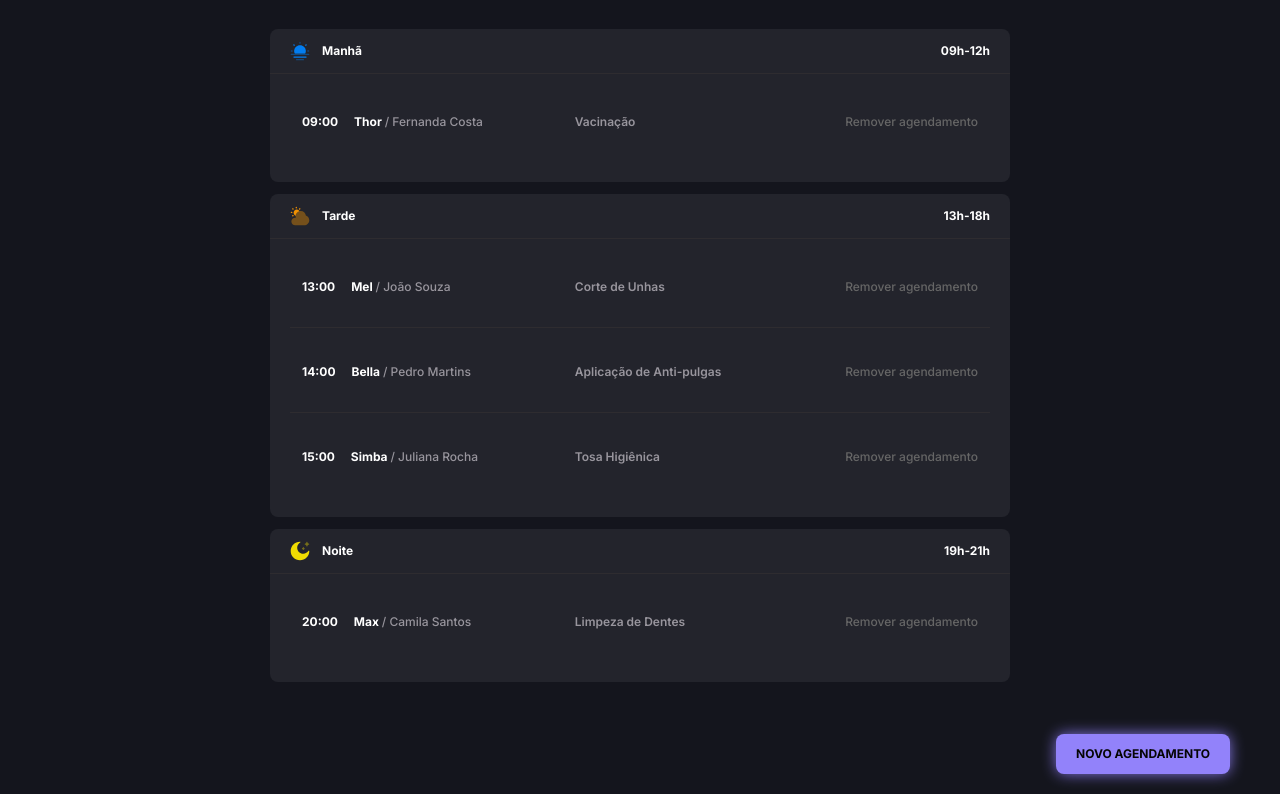
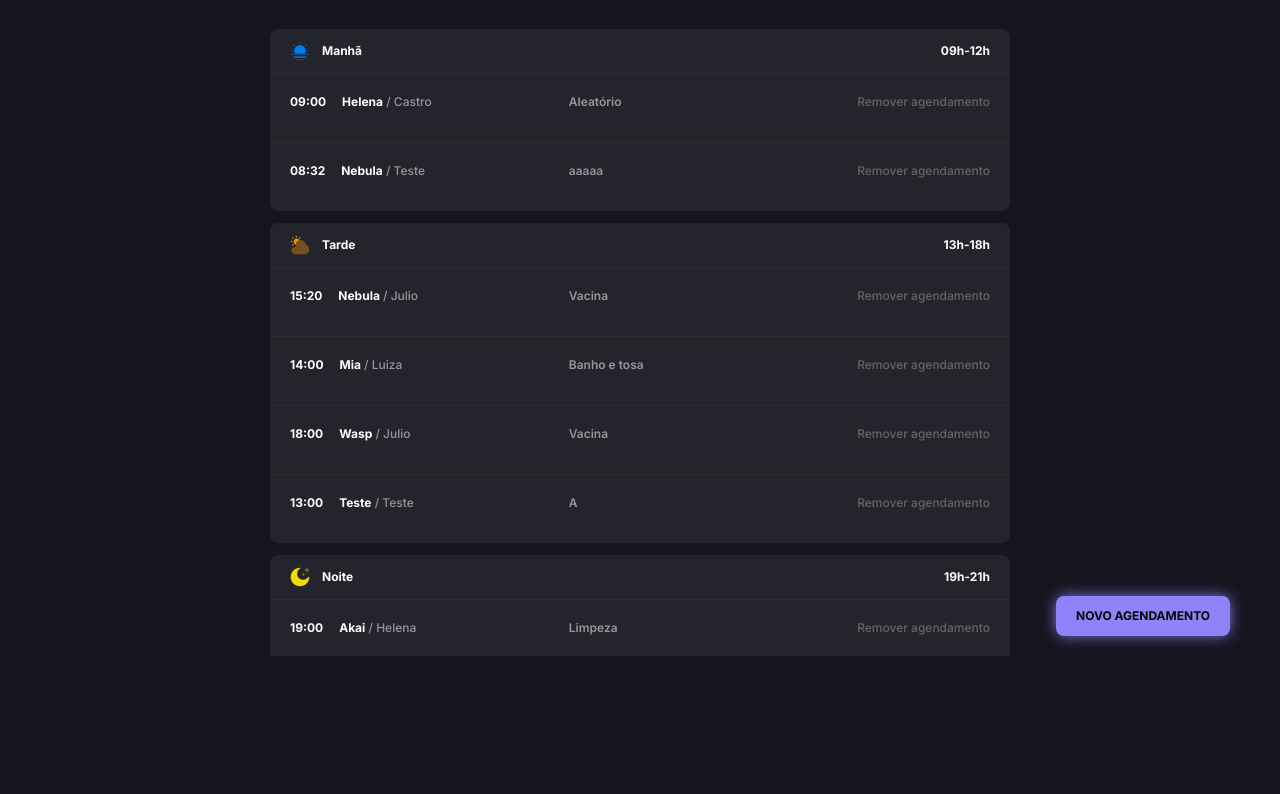
Before and after one commit to Julio-Cesar-Castro/petshop, a website built with webpack: page index.html in a window 1280 px wide. Shown: the part 144-938 px from the top of the page. After the commit the page ends 800 px from the top, so only its background shows below. Built offline with nearby package versions, Linux system fonts and the light colour scheme; data requests are answered from the project's data file; files whose address does not match are found by name.

Commit message:
List schedule done

```diff
--- a/index.html
+++ b/index.html
@@ -30,7 +30,7 @@
     </header>
 
     <main>
-      <div class="morning">
+      <div data-period="morning" class="morning">
         <div class="content-period-and-hour">
           <div class="period-title">
             <img src="./src/assets/sun.svg" alt="Sol azul">
@@ -39,7 +39,9 @@
 
           <span>09h-12h</span>
         </div>
-        <div class="content-schedule">
+
+        <!--   <div class="content-schedule">
+
           <div class="content-schudele-info">
             <div>
               <span>09:00</span>
@@ -48,64 +50,32 @@
             <span class="thirdSpan">Vacinação</span>
             <a href="">Remover agendamento</a>
           </div>
-        </div>
+
+        </div>-->
       </div>
 
-      <div class="afternoon">
+      <div data-period="afternoon" class="afternoon">
         <div class="content-period-and-hour">
           <div class="period-title">
-            <img src="./src/assets/cloud-sung.svg" alt="Sol azul">
+            <img src="./src/assets/cloud-sung.svg" alt="Sol Nublado">
             <p>Tarde</p>
           </div>
 
           <span>13h-18h</span>
         </div>
-        <div class="content-schedule">
-          <div class="content-schudele-info">
-            <div>
-              <span>13:00</span>
-              <span class="pet-name">Mel <p>/ João Souza</p></span>
-            </div>
-            <span class="thirdSpan">Corte de Unhas</span>
-            <a href="">Remover agendamento</a>
-          </div>
-          <div class="content-schudele-info">
-            <div>
-              <span>14:00</span>
-              <span class="pet-name">Bella <p>/ Pedro Martins</p></span>
-            </div>
-            <span class="thirdSpan">Aplicação de Anti-pulgas</span>
-            <a href="">Remover agendamento</a>
-          </div>
-          <div class="content-schudele-info">
-            <div>
-              <span>15:00</span>
-              <span class="pet-name">Simba <p>/ Juliana Rocha</p></span>
-            </div>
-            <span class="thirdSpan">Tosa Higiênica</span>
-            <a href="">Remover agendamento</a>
-          </div>
-        </div>
+
       </div>
-      <div class="night">
+
+      <div data-period="night" class="night">
         <div class="content-period-and-hour">
           <div class="period-title">
-            <img src="./src/assets/moon-stars.svg" alt="Sol azul">
+            <img src="./src/assets/moon-stars.svg" alt="Noite">
             <p>Noite</p>
           </div>
 
           <span>19h-21h</span>
         </div>
-        <div class="content-schedule">
-          <div class="content-schudele-info">
-            <div>
-              <span>20:00</span>
-              <span class="pet-name">Max <p>/ Camila Santos</p></span>
-            </div>
-            <span class="thirdSpan">Limpeza de Dentes</span>
-            <a href="">Remover agendamento</a>
-          </div>
-        </div>
+
       </div>
     </main>
 
--- a/server.json
+++ b/server.json
@@ -17,6 +17,51 @@
       "service": "Banho e tosa",
       "date": "2025-05-05",
       "hour": "14:00"
+    },
+    {
+      "id": 1746306299019,
+      "tutorName": "Helena",
+      "petName": "Akai",
+      "phone": "11975901951",
+      "service": "Limpeza",
+      "date": "2025-05-12",
+      "hour": "19:00"
+    },
+    {
+      "id": 1746307752036,
+      "tutorName": "Castro",
+      "petName": "Helena",
+      "phone": "11975901951",
+      "service": "Aleatório",
+      "date": "2025-05-12",
+      "hour": "09:00"
+    },
+    {
+      "id": 1746307987985,
+      "tutorName": "Teste",
+      "petName": "Nebula",
+      "phone": "11975901951",
+      "service": "aaaaa",
+      "date": "2025-05-12",
+      "hour": "08:32"
+    },
+    {
+      "id": 1746318314443,
+      "tutorName": "Julio",
+      "petName": "Wasp",
+      "phone": "11975901951",
+      "service": "Vacina",
+      "date": "2025-05-04",
+      "hour": "18:00"
+    },
+    {
+      "id": 1746318387141,
+      "tutorName": "Teste",
+      "petName": "Teste",
+      "phone": "11975901951",
+      "service": "A",
+      "date": "2025-05-05",
+      "hour": "13:00"
     }
   ]
 }
--- a/src/main.js
+++ b/src/main.js
@@ -9,3 +9,5 @@ import "./styles/style.css"
 import "./services/modal.js"
 import "./modules/form/submit.js"
 import "./modules/newSchedule.js"
+import "./services/schedules/schedules-list.js"
+import "./modules/listSchedule.js"
--- a/src/modules/form/submit.js
+++ b/src/modules/form/submit.js
@@ -1,3 +1,4 @@
+import { listSchedule } from "../listSchedule.js"
 import { newSchedule } from "../newSchedule.js"
 
 
@@ -26,5 +27,4 @@ form.addEventListener("submit", (event) => {
 
   // Function to create a new Schedule v
   newSchedule(schedule)
-
 })
--- /dev/null
+++ b/src/modules/listSchedule.js
@@ -0,0 +1,15 @@
+import { apiConfig } from "../services/api-config.js"
+import { createScheduleOnDOM } from "../services/schedules/schedules-list.js"
+
+export async function listSchedule(){
+  const response = await fetch(`${apiConfig.baseURL}/schedules`)
+  const data = await response.json()
+
+  data.map(item => {
+    createScheduleOnDOM(item)
+    console.log(item)
+  })
+
+}
+
+listSchedule()
--- a/src/modules/load/load.js
+++ b/src/modules/load/load.js
@@ -1,5 +1,7 @@
+
 export function load(){
   document.addEventListener("DOMContentLoaded", () => {
     // Insira os valores para atualizar
+    listSchedule()
   })
 }
--- a/src/modules/newSchedule.js
+++ b/src/modules/newSchedule.js
@@ -11,7 +11,6 @@ export async function newSchedule({ id, tutorName, petName, phone, service,date,
     body: JSON.stringify({id,tutorName,petName,phone,service,date,hour})
   })
 
-  console.log(id,tutorName,petName,phone,service,date,hour)
   alert("Agendado com sucesso!")
 
  } catch (error) {
--- /dev/null
+++ b/src/services/schedules/schedules-list.js
@@ -0,0 +1,58 @@
+// DOM
+const morning = document.querySelector(".morning")
+const afternoon = document.querySelector(".afternoon")
+const night = document.querySelector(".night")
+
+export function createScheduleOnDOM({ id, hour, petName, tutorName, service }){
+  try {
+
+    const contentScheduleInfo = document.createElement("div")
+    contentScheduleInfo.classList.add("content-schudele-info")
+    contentScheduleInfo.setAttribute("data-id", id)
+
+
+    const div = document.createElement("div")
+
+    const hourElement = document.createElement("span")
+    hourElement.innerText = hour
+
+    const petnameElement = document.createElement("span")
+    petnameElement.classList.add("pet-name")
+    petnameElement.innerText = petName
+
+    const nameElement = document.createElement("p")
+    nameElement.innerText = ` / ${tutorName}`
+
+    const descriptionElement = document.createElement("span")
+    descriptionElement.innerText = service
+
+    const buttonRemove = document.createElement("a")
+    buttonRemove.innerText = "Remover agendamento"
+
+    const card = document.createElement("div")
+    card.classList.add("content-schedule")
+
+
+    petnameElement.appendChild(nameElement)
+    div.appendChild(hourElement)
+    div.appendChild(petnameElement)
+
+    contentScheduleInfo.appendChild(div)
+    contentScheduleInfo.appendChild(descriptionElement)
+    contentScheduleInfo.appendChild(buttonRemove)
+
+    card.append(contentScheduleInfo)
+
+    if (hour <= "12:00"){
+      morning.appendChild(card)
+    } else if(hour >= "13:00" && hour <= "18:00"){
+      afternoon.appendChild(card)
+    } else {
+      night.appendChild(card)
+    }
+
+  } catch (error) {
+    console.log(error)
+    alert("Não foi possível adicionar o agendamento a lista, tente novamente mais tarde.")
+  }
+}
--- a/src/styles/style.css
+++ b/src/styles/style.css
@@ -5,7 +5,7 @@ body {
   & .logo {
     width: 9.4375rem;
     height: 3rem;
-    padding: 0.75rem 1.25rem;
+    padding: 12px 20px;
     background: var(--background-logo);
     border-bottom-right-radius: 0.5rem;
     position: absolute;
@@ -73,7 +73,7 @@ main {
   flex-direction: column;
   gap: 12px;
   padding-inline: 1.25rem;
-  /* padding-bottom: 3.5rem; */
+  overflow: auto;
 
   & .morning,
   .afternoon,
@@ -174,8 +174,9 @@ main {
   body {
     & .container {
       max-width: 120rem;
-      height: auto;
+      height: 100vh;
       padding-inline: 6.25rem;
+      padding-bottom: 0px;
     }
   }
 
@@ -214,6 +215,7 @@ main {
   body {
     & .container {
       padding-inline: 15.625rem;
+      overflow: hidden;
     }
   }
 
@@ -254,8 +256,7 @@ main {
 
 
         & .content-schudele-info {
-          display: grid;
-          padding: 20px 12px;
+          padding: 0px 0px;
 
           grid-template-areas: "A B C D";
           align-self: left;
```
Also changed, not shown: src/services/schedules/create-elements.js (added, +26 -0 lines).
